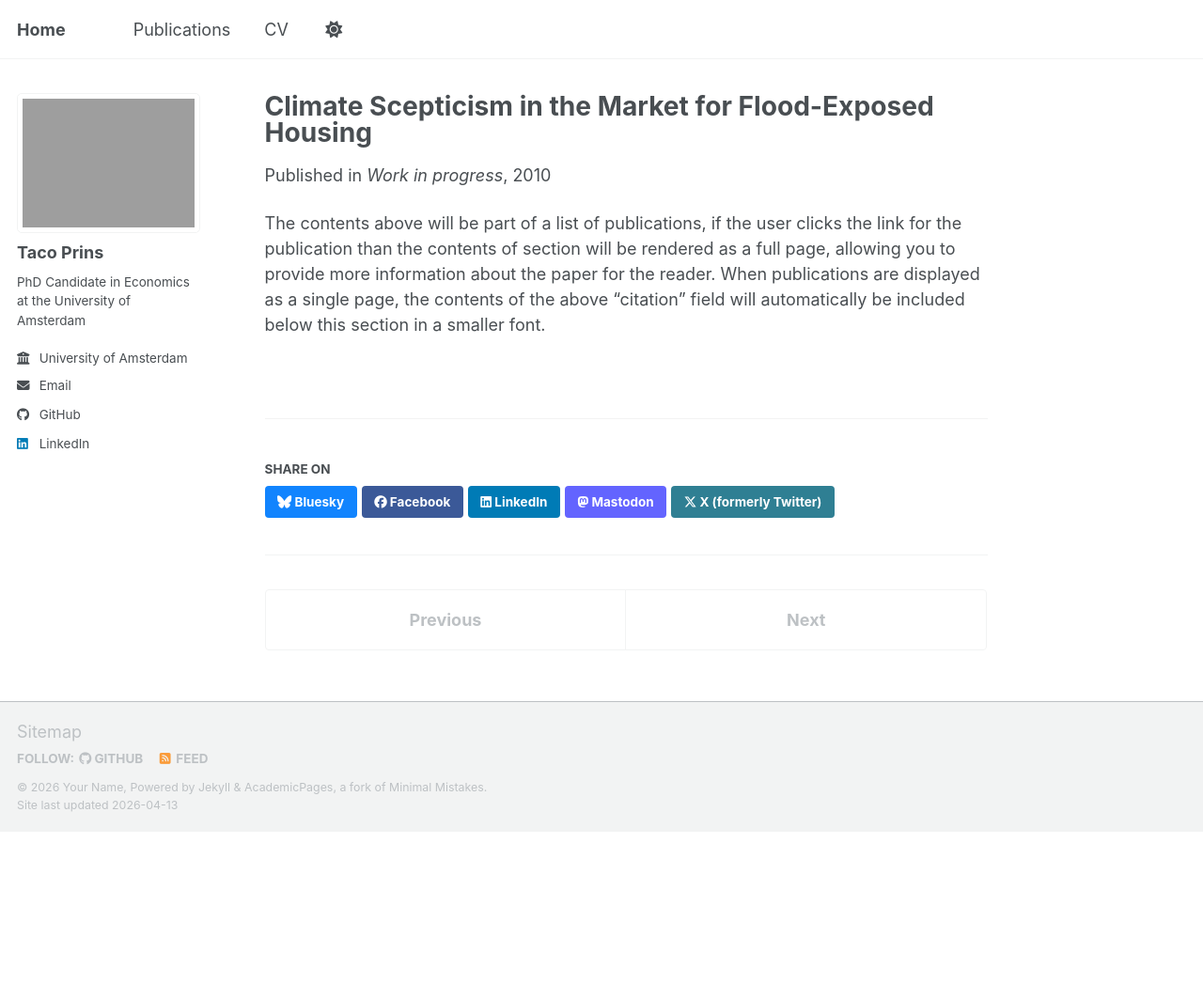
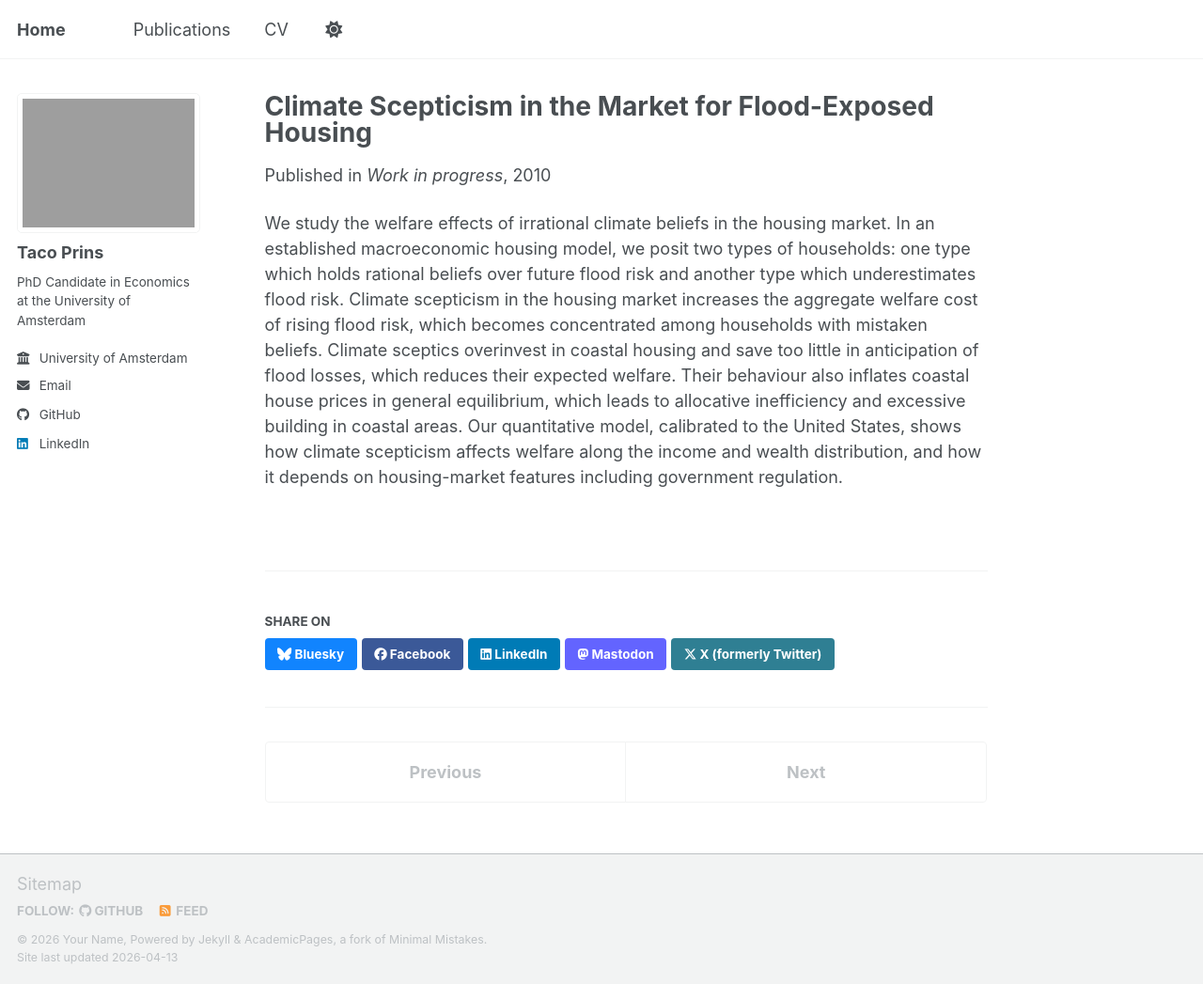
Before and after one commit to TacoPrins/tacoprins.github.io, a Jekyll site: the page built from _publications/2010-10-01-paper-title-number-2.md, in a window 1280 px wide and 1047 px high. Shown: the whole window at 94% size. Built offline with Jekyll 4.4.1, drawn with Linux system fonts in a browser that asks for light colours; a script bundle is joined from its source files by our own code; library files that are not in the unit come from our copies.

Commit message:
Update 2010-10-01-paper-title-number-2.md

```diff
--- a/_publications/2010-10-01-paper-title-number-2.md
+++ b/_publications/2010-10-01-paper-title-number-2.md
@@ -7,4 +7,4 @@
 venue: 'Work in progress'
 paperurl: "https://drive.google.com/file/d/18MWO9wgZxEdPjMk-2WwEzWW4VPkWC8GU/view?usp=sharing"
 ---
-The contents above will be part of a list of publications, if the user clicks the link for the publication than the contents of section will be rendered as a full page, allowing you to provide more information about the paper for the reader. When publications are displayed as a single page, the contents of the above "citation" field will automatically be included below this section in a smaller font.
+We study the welfare effects of irrational climate beliefs in the housing market. In an established macroeconomic housing model, we posit two types of households: one type which holds rational beliefs over future flood risk and another type which underestimates flood risk. Climate scepticism in the housing market increases the aggregate welfare cost of rising flood risk, which becomes concentrated among households with mistaken beliefs. Climate sceptics overinvest in coastal housing and save too little in anticipation of flood losses, which reduces their expected welfare. Their behaviour also inflates coastal house prices in general equilibrium, which leads to allocative inefficiency and excessive building in coastal areas. Our quantitative model, calibrated to the United States, shows how climate scepticism affects welfare along the income and wealth distribution, and how it depends on housing-market features including government regulation.
```
